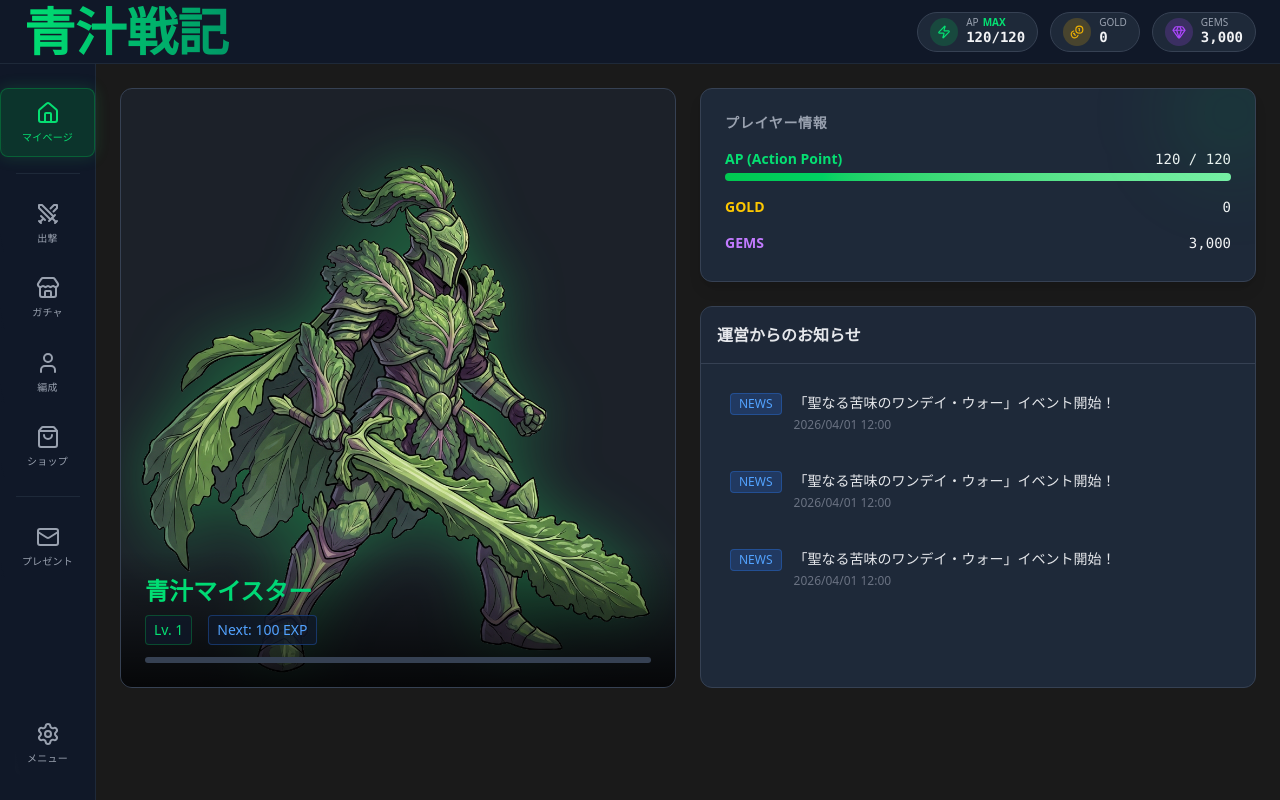
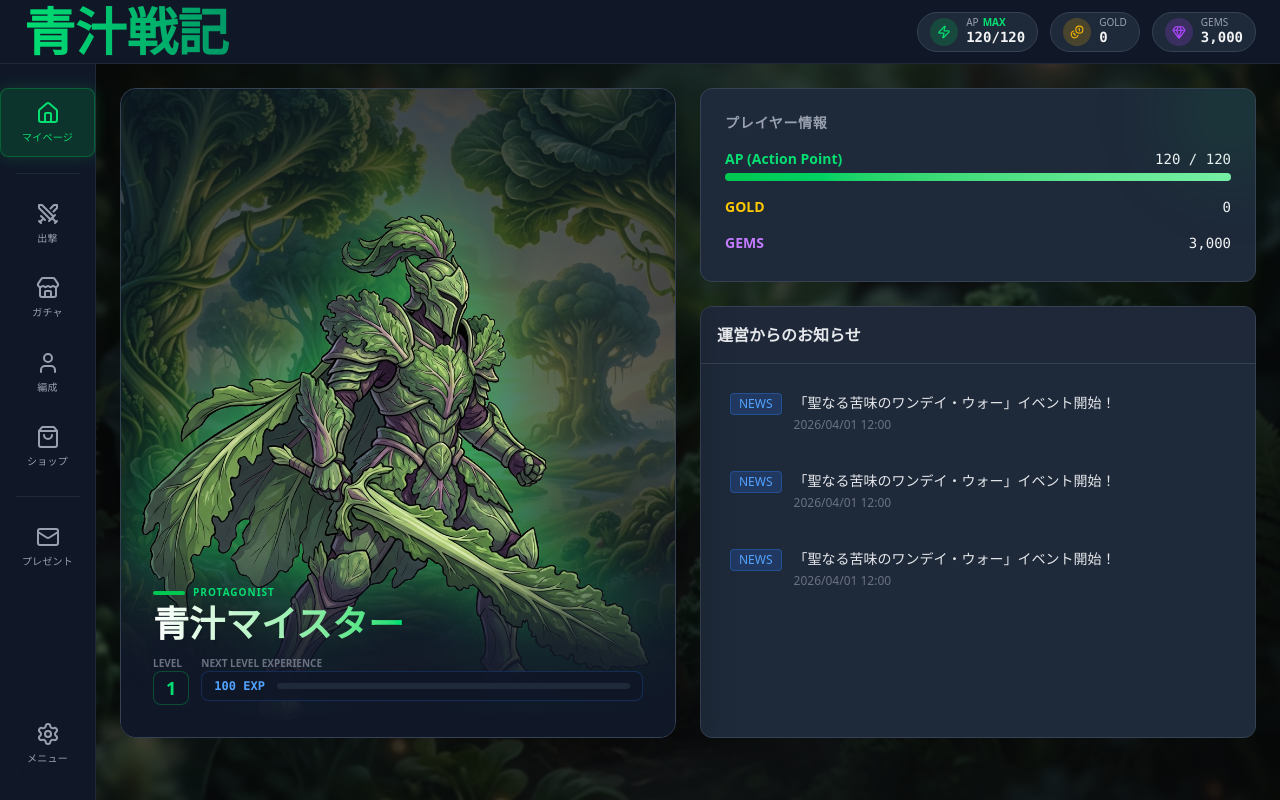
Before and after one commit to kyong/aojiru-senki, a React (Vite) app in the folder apps/web/: page / in a window 1280 px wide. Built offline with nearby package versions, Linux system fonts and the light colour scheme.

Commit message:
feat: enhance UI with global/player backgrounds and updated character display layout

```diff
--- a/apps/web/src/components/layout/Layout.tsx
+++ b/apps/web/src/components/layout/Layout.tsx
@@ -7,11 +7,22 @@
   const { pendingPath, confirmNavigation, cancelNavigation } = useNavigationGuard();
 
   return (
-    <div className="min-h-screen bg-[#1a1a1a] text-gray-100 font-sans">
+    <div className="min-h-screen text-gray-100 font-sans relative overflow-x-hidden">
+      {/* Global Background Layer */}
+      <div className="fixed inset-0 z-[-1] pointer-events-none bg-[#0a0a0a]">
+        <img
+          src="/images/global_bg.png"
+          alt="App Background"
+          className="w-full h-full object-cover scale-105 opacity-40 blur-[1px]"
+        />
+        <div className="absolute inset-0 bg-gradient-to-br from-[#0a0a0a]/60 via-transparent to-[#0a0a0a]/60" />
+        <div className="absolute inset-0 bg-black/20" />
+      </div>
+
       <Header />
       <Sidebar />
       {/* pl-0 + pb-20 for mobile bottom nav, pl-24 + pb-0 for desktop sidebar */}
-      <main className="pl-0 pb-20 pt-14 md:pl-24 md:pb-0 md:pt-16 min-h-screen">
+      <main className="relative z-10 pl-0 pb-20 pt-14 md:pl-24 md:pb-0 md:pt-16 min-h-screen">
         <div className="p-4 md:p-6 max-w-7xl mx-auto animate-[fadeIn_0.5s_ease-out]">
           {children}
         </div>
--- a/apps/web/src/pages/Home.tsx
+++ b/apps/web/src/pages/Home.tsx
@@ -10,32 +10,60 @@
     <Layout>
       <div className="grid grid-cols-1 md:grid-cols-2 gap-6">
         {/* Main Character Display Area */}
-        <div className="bg-gray-800/50 rounded-xl border border-gray-700 h-[300px] md:h-[600px] flex items-center justify-center relative overflow-hidden group">
+        <div className="bg-gray-900 rounded-2xl border border-gray-700 h-[350px] md:h-[650px] flex items-center justify-center relative overflow-hidden group shadow-[0_20px_50px_rgba(0,0,0,0.5)]">
+          {/* Background Decoration with Parallax/Zoom effect */}
+          <div className="absolute inset-0 opacity-40 group-hover:opacity-60 transition-opacity duration-1000">
+            <img
+              src="/images/player_bg.png"
+              alt="Background"
+              className="w-full h-full object-cover scale-125 group-hover:scale-100 transition-transform duration-[5s] ease-out"
+            />
+            <div className="absolute inset-0 bg-gradient-to-t from-gray-900 via-transparent to-gray-900/20" />
+            <div className="absolute inset-0 bg-[radial-gradient(circle_at_center,transparent_0%,rgba(0,0,0,0.4)_100%)]" />
+          </div>
+
+          {/* Magical Particles / Glimmer (CSS-only hint) */}
+          <div className="absolute inset-0 z-0 pointer-events-none">
+             <div className="absolute top-1/4 left-1/4 w-1 h-1 bg-white rounded-full animate-ping opacity-20" />
+             <div className="absolute top-1/2 right-1/3 w-1 h-1 bg-green-400 rounded-full animate-pulse opacity-30" />
+             <div className="absolute bottom-1/4 left-1/2 w-1.5 h-1.5 bg-yellow-200 rounded-full animate-bounce opacity-10" />
+          </div>
+
           {/* Main Character Image */}
           <img
             src="/images/player.png"
             alt="青汁マイスター"
-            className="h-full w-full object-contain object-bottom drop-shadow-[0_0_30px_rgba(34,197,94,0.4)] transition-transform duration-300 group-hover:scale-105"
+            className="relative z-10 h-full w-full object-contain object-bottom drop-shadow-[0_0_40px_rgba(34,197,94,0.7)] transition-all duration-700 ease-out group-hover:scale-110 group-hover:translate-y-4"
           />
-          <div className="absolute bottom-0 left-0 right-0 bg-gradient-to-t from-black/80 to-transparent p-6">
-            <h2 className="text-2xl font-bold bg-clip-text text-transparent bg-gradient-to-r from-green-400 to-emerald-500">
+
+          <div className="absolute bottom-0 left-0 right-0 z-20 bg-gradient-to-t from-gray-900 via-gray-900/80 to-transparent p-6 md:p-8">
+            <div className="flex items-center gap-2 mb-1">
+              <div className="h-1 w-8 bg-green-500 rounded-full" />
+              <p className="text-green-400 text-[10px] font-black tracking-widest uppercase">Protagonist</p>
+            </div>
+            <h2 className="text-3xl md:text-4xl font-black bg-clip-text text-transparent bg-gradient-to-r from-white via-green-400 to-emerald-400 drop-shadow-sm">
               青汁マイスター
             </h2>
-            <div className="flex gap-4 mt-2">
-              <span className="text-sm bg-gray-900/80 px-2 py-1 rounded text-green-400 border border-green-500/30">
-                Lv. {player.level}
-              </span>
-              <span className="text-sm bg-gray-900/80 px-2 py-1 rounded text-blue-400 border border-blue-500/30">
-                Next: {(player.nextExp - player.exp).toLocaleString()} EXP
-              </span>
-            </div>
-            {/* EXP bar */}
-            <div className="mt-3">
-              <div className="h-1.5 bg-gray-700 rounded-full overflow-hidden">
-                <div
-                  className="h-full bg-blue-500 transition-all duration-500"
-                  style={{ width: `${expPct}%` }}
-                />
+            <div className="flex gap-3 mt-3">
+              <div className="flex flex-col">
+                <span className="text-[10px] text-gray-500 font-bold uppercase">Level</span>
+                <span className="text-lg bg-gray-900/90 px-3 py-0.5 rounded-lg text-green-400 border border-green-500/30 font-black">
+                  {player.level}
+                </span>
+              </div>
+              <div className="flex flex-col flex-1">
+                <span className="text-[10px] text-gray-500 font-bold uppercase">Next Level Experience</span>
+                <div className="flex items-center gap-3 bg-gray-900/90 px-3 py-1.5 rounded-lg border border-blue-500/20">
+                  <span className="text-xs text-blue-400 font-mono font-bold whitespace-nowrap">
+                    {(player.nextExp - player.exp).toLocaleString()} EXP
+                  </span>
+                  <div className="flex-1 h-1.5 bg-gray-800 rounded-full overflow-hidden">
+                    <div
+                      className="h-full bg-gradient-to-r from-blue-600 to-cyan-400 shadow-[0_0_10px_rgba(59,130,246,0.5)] transition-all duration-1000 ease-out"
+                      style={{ width: `${expPct}%` }}
+                    />
+                  </div>
+                </div>
               </div>
             </div>
           </div>
```
Also changed, not shown: apps/web/public/images/global_bg.png (added), apps/web/public/images/player_bg.png (added).
